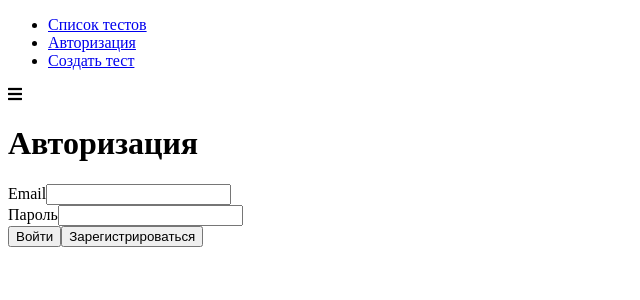
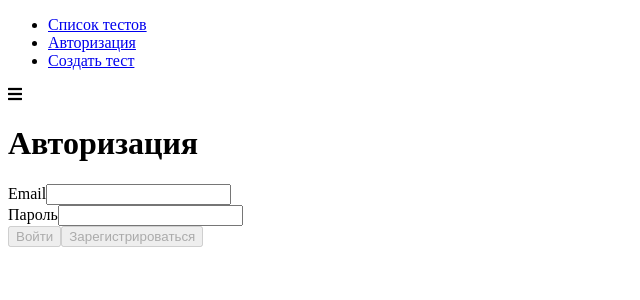
Before and after one commit to aanarkulov/quiz, a React app: page /auth in a window 1280 px wide. Shown: the top 300 px of the page, without its empty margins (0-640 px from the left). Built offline with nearby package versions, Linux system fonts and the light colour scheme.

Commit message:
Валидация формы

```diff
--- a/src/containers/Auth/Auth.js
+++ b/src/containers/Auth/Auth.js
@@ -6,6 +6,7 @@
 
 class Auth extends Component {
     state = {
+        isFormValid: false,
         formControls: {
             email: {
                 type: 'email',
@@ -78,8 +79,14 @@
 
         formControls[controlName] = control
 
+        let isFormValid = true
+
+        Object.keys(formControls).forEach(name => {
+            isFormValid = formControls[name].valid && isFormValid
+        })
+
         this.setState({
-            formControls
+            formControls, isFormValid
         })
     }
 
@@ -112,8 +119,8 @@
                     <form className={classes.AuthForm} onSubmit={this.submitHandler}>
                         {this.renderInputs()}
 
-                        <Button type="success" onClick={this.loginHandler}>Войти</Button>
-                        <Button type="primary" onClick={this.registerHandler}>Зарегистрироваться</Button>
+                        <Button type="success" onClick={this.loginHandler} disabled={!this.state.isFormValid}> Войти</Button>
+                        <Button type="primary" onClick={this.registerHandler} disabled={!this.state.isFormValid}>Зарегистрироваться</Button>
                     </form>
                 </div>
             </div>
```
